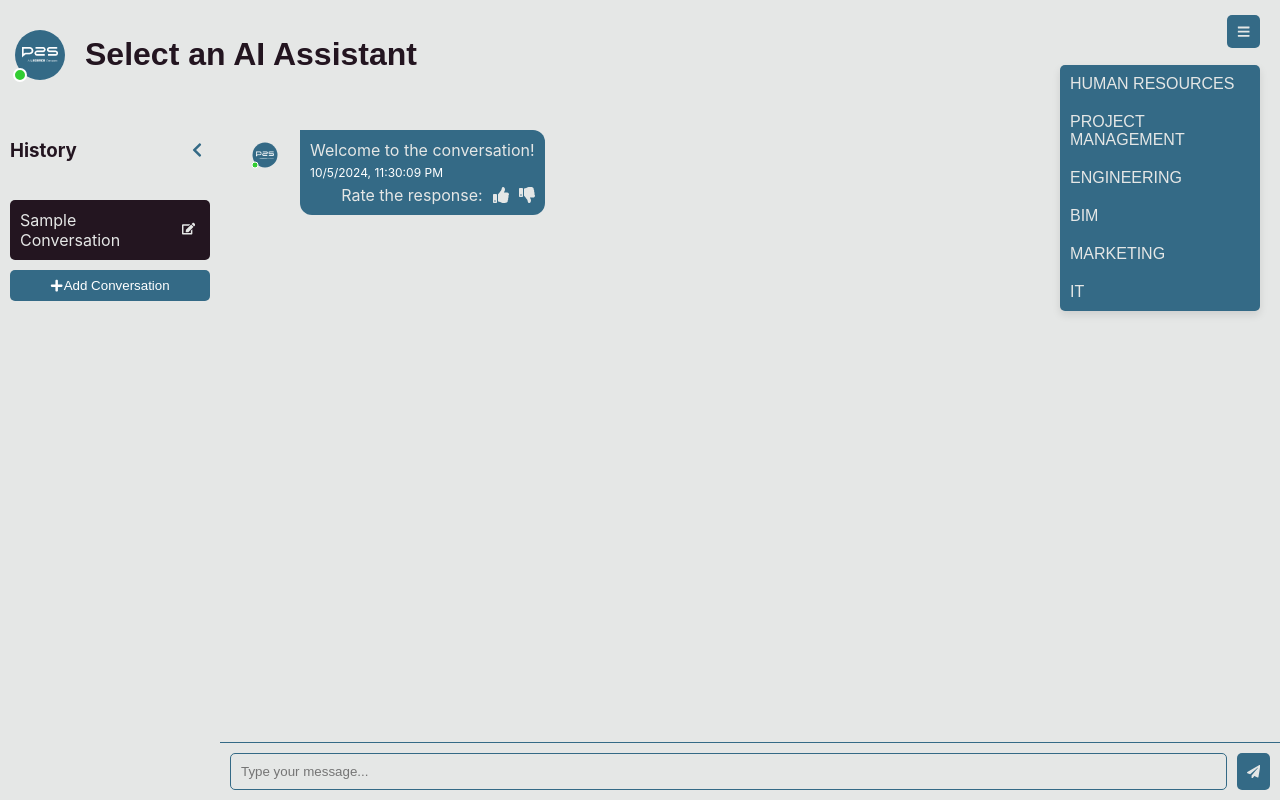
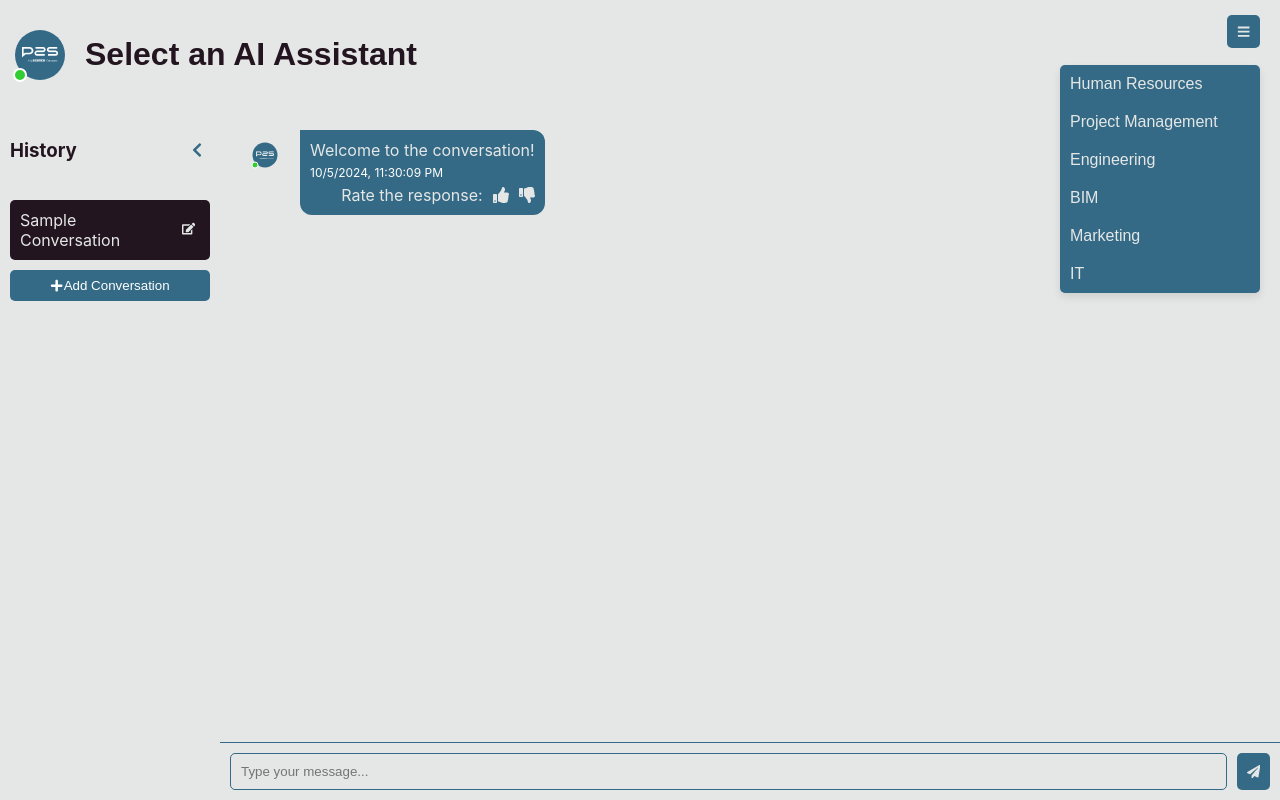
Before and after one commit to Nilay1136/p2s-marketing-ai-testing, a React (Create React App) app in the folder ai-assistant-ui/: page / in a window 1280 px wide. Both pictures are taken after a click on the button 1243 px from the left and 31 px from the top of the page. Built offline with nearby package versions, Linux system fonts and the light colour scheme.

Commit message:
UI Updates

```diff
--- a/ai-assistant-ui/src/App.css
+++ b/ai-assistant-ui/src/App.css
@@ -410,7 +410,7 @@
 .department-list li {
   padding: 10px;
   cursor: pointer;
-  text-transform: uppercase;
+  /* text-transform: uppercase; */
 }
 
 .department-list li:hover {
--- a/ai-assistant-ui/src/App.js
+++ b/ai-assistant-ui/src/App.js
@@ -21,11 +21,11 @@ const DepartmentList = ({ isVisible, toggleDepartmentList, handleDepartmentSelec
         <FaBars />
       </button>
       <ul className={`department-list ${isVisible ? 'expanded' : ''}`}>
-        <li onClick={() => handleDepartmentSelection('HUMAN RESOURCES')}>HUMAN RESOURCES</li>
-        <li onClick={() => handleDepartmentSelection('PROJECT MANAGEMENT')}>PROJECT MANAGEMENT</li>
-        <li onClick={() => handleDepartmentSelection('ENGINEERING')}>ENGINEERING</li>
+        <li onClick={() => handleDepartmentSelection('Human Resources')}>Human Resources</li>
+        <li onClick={() => handleDepartmentSelection('Project Management')}>Project Management</li>
+        <li onClick={() => handleDepartmentSelection('Engineering')}>Engineering</li>
         <li onClick={() => handleDepartmentSelection('BIM')}>BIM</li>
-        <li onClick={() => handleDepartmentSelection('MARKETING')}>MARKETING</li>
+        <li onClick={() => handleDepartmentSelection('Marketing')}>Marketing</li>
         <li onClick={() => handleDepartmentSelection('IT')}>IT</li>
       </ul>
     </div>
@@ -69,6 +69,24 @@ function App() {
   const handleDepartmentSelection = (department) => {
     setSelectedDepartment(department);
     setIsDepartmentListVisible(false);
+
+    // Create a casual bot message after department selection
+    const departmentBotMessage = {
+      sender: 'AI Assistant',
+      text: `You've chosen the ${department} AI Assistant! I’ll be answering your questions using information from our ${department} knowledge base.`
+      + ` How can I help you today?`,
+      timestamp: new Date().toLocaleString(),
+      rating: null,
+    };
+
+    // Append the bot message to the conversation
+    setConversations((prevConversations) =>
+      prevConversations.map((conversation) =>
+        conversation.id === activeConversationId
+          ? { ...conversation, messages: [...conversation.messages, departmentBotMessage] }
+          : conversation
+      )
+    );
   };
 
   // Function to handle adding a new conversation
```
